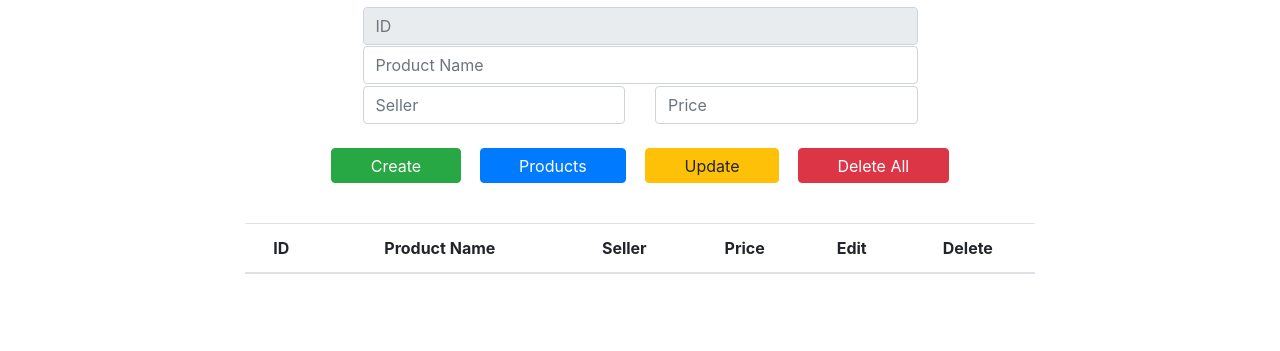
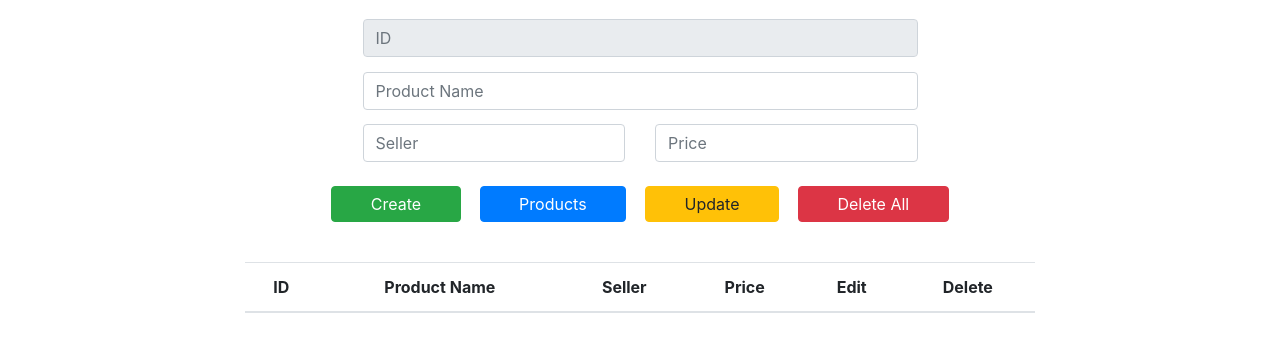
Before and after one commit to Murali8327/B9IS123, a plain HTML site: page DIDElectrnoicStore/src/Index.html in a window 1280 px wide. Shown: the part 135-486 px from the top of the page. Drawn offline with nearby package versions, Linux system fonts and the light colour scheme.

Commit message:
Update style.css

```diff
--- a/DIDElectrnoicStore/src/style.css
+++ b/DIDElectrnoicStore/src/style.css
@@ -9,7 +9,7 @@ body {
 }
 
 .d-flex input {
-    margin: .10em 0em;
+    margin: .9em 0em;
 }
 
 .d-flex button {
```
